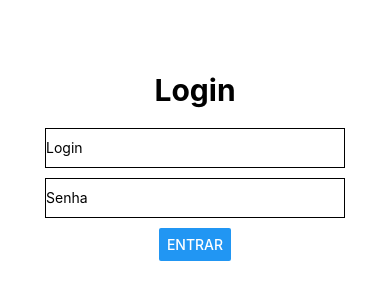
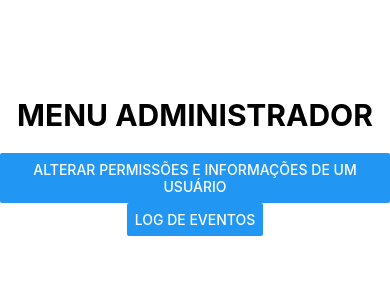
Before and after one commit to rmshimomura/Reserva-de-Salas, a React Native app in the folder Reserva-de-Salas/: screen / in a window 390 px wide. Shown: the part 256-556 px from the top of the page. Built offline with nearby package versions, Linux system fonts and the light colour scheme.

Commit message:
falta topbar e os bangs de de botao

```diff
--- a/Reserva-de-Salas/App.js
+++ b/Reserva-de-Salas/App.js
@@ -3,6 +3,7 @@
 import { createStackNavigator } from '@react-navigation/stack'
 import { NavigationContainer } from '@react-navigation/native'
 import Login from './Components/Menus/Login';
+import MenuAdministrador from './Components/Menus/MenuAdministrador';
 
 const Stack = createStackNavigator()
 
@@ -11,30 +12,10 @@
     <NavigationContainer>
       <Stack.Navigator>
         <Stack.Screen name="Login" options={{headerShown: false}}>
-          {props => <Login {...props} />}
+          {props => <MenuAdministrador {...props} />}
         </Stack.Screen>
-        {/* <Stack.Screen name="Menu secretaria" options={{headerShown: false}}>
-          {props => <MenuSecretaria {...props} />}
-        </Stack.Screen>
-        <Stack.Screen name="Menu professor">
-          {props => <MenuProfessor {...props} />}
-        </Stack.Screen>
-        <Stack.Screen name="Menu aluno">
-          {props => <MenuAluno {...props} />}
-        </Stack.Screen>
-        <Stack.Screen name="Menu coordenador">
-          {props => <MenuCoordenador {...props} />}
-        </Stack.Screen> */}
+
       </Stack.Navigator>
-  </NavigationContainer>
+    </NavigationContainer>
   );
 }
-
-const styles = StyleSheet.create({
-  container: {
-    flex: 1,
-    backgroundColor: '#fff',
-    alignItems: 'center',
-    justifyContent: 'center',
-  },
-});
--- /dev/null
+++ b/Reserva-de-Salas/Components/Menus/MenuAdministrador.js
@@ -0,0 +1,40 @@
+import react, { Component } from 'react'
+
+import { StyleSheet, Text, View, TextInput, Button, Alert } from 'react-native';
+
+export default class MenuAdministrador extends Component {
+
+    render() {
+
+        return (
+            <View style={styles.container}>
+                <Text style={styles.text}>MENU ADMINISTRADOR</Text>
+                <Button title="Alterar permissões e informações de um usuário"/>
+                <Button title="Log de eventos"/>
+            </View>
+        )
+    }
+
+}
+
+const styles = StyleSheet.create({
+    container: {
+        flex: 1,
+        backgroundColor: '#fff',
+        alignItems: 'center',
+        justifyContent: 'center',
+    },
+    text: {
+        fontSize: 30,
+        fontWeight: 'bold',
+        marginBottom: 20
+    },
+    input: {
+        width: 300,
+        height: 40,
+        borderWidth: 1,
+        borderColor: '#000',
+        marginBottom: 10
+    },
+
+});
```
